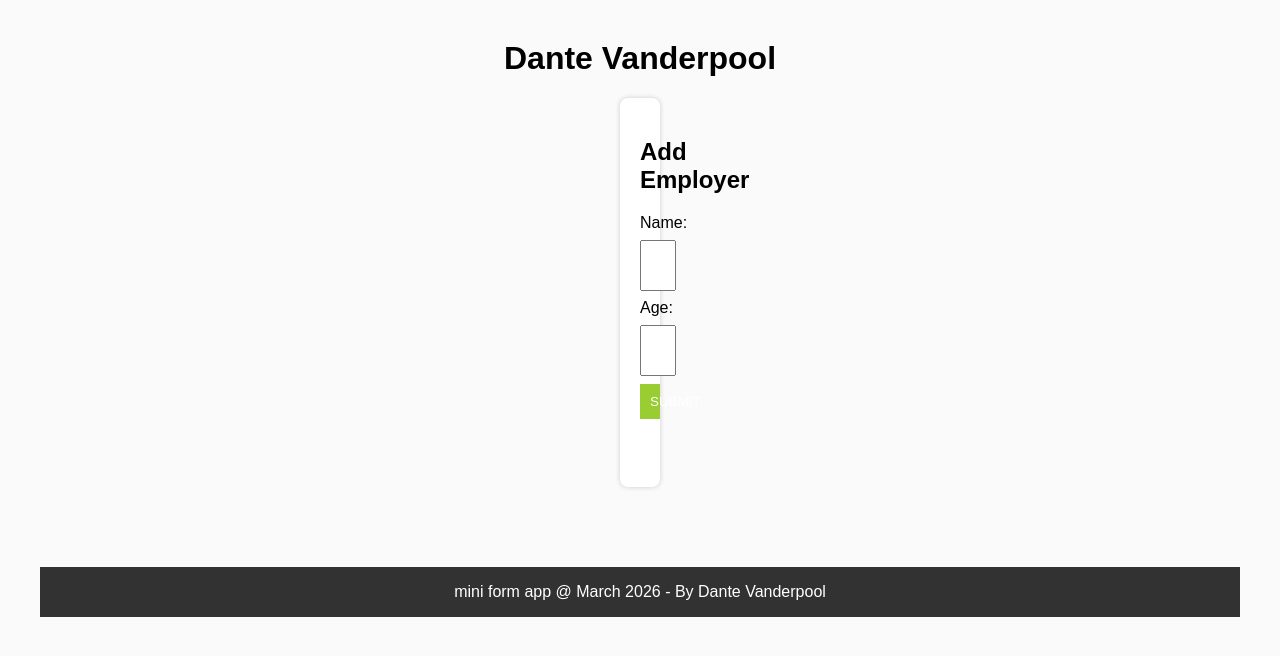
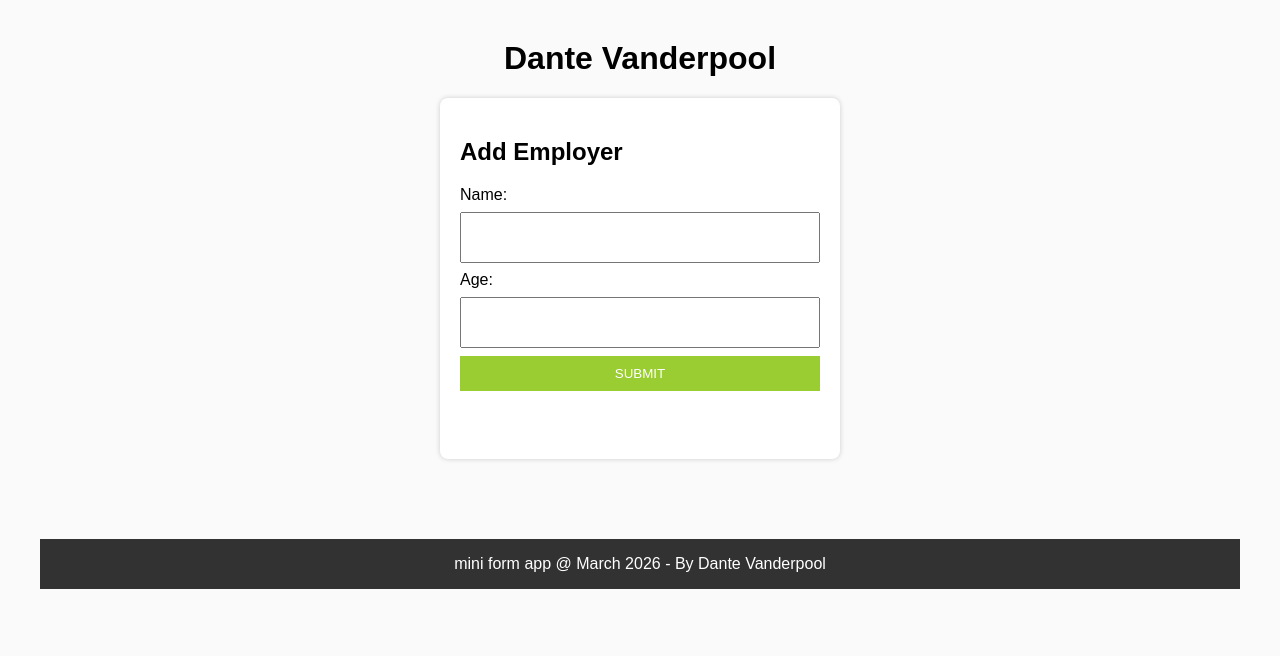
Before and after one commit to chocolatedante/ET721--SPRING-2026, a Flask app: page / in a window 1280 px wide. Shown: the top 656 px of the page. Run offline with Flask 3, Linux system fonts and the light colour scheme; some libraries are stand-ins or nearby versions.

Commit message:
lab 13 13 simple submission form to simulate a full stack app

```diff
--- a/lab13/static/style.css
+++ b/lab13/static/style.css
@@ -1,4 +1,5 @@
-*{box-sizing: border-box;}
+*{box-sizing: border-box;
+}
 body{
     font-family: Arial, Helvetica, sans-serif;
     margin: 40px;
@@ -10,7 +11,7 @@ body{
 .container{
     background-color: white;
     padding: 20px;
-    width: 40px;
+    width: 400px;
     margin: auto;
     border-radius: 8px;
     box-shadow: 0 0 5px #CCC;
```
Also changed, not shown: 1 other file.
